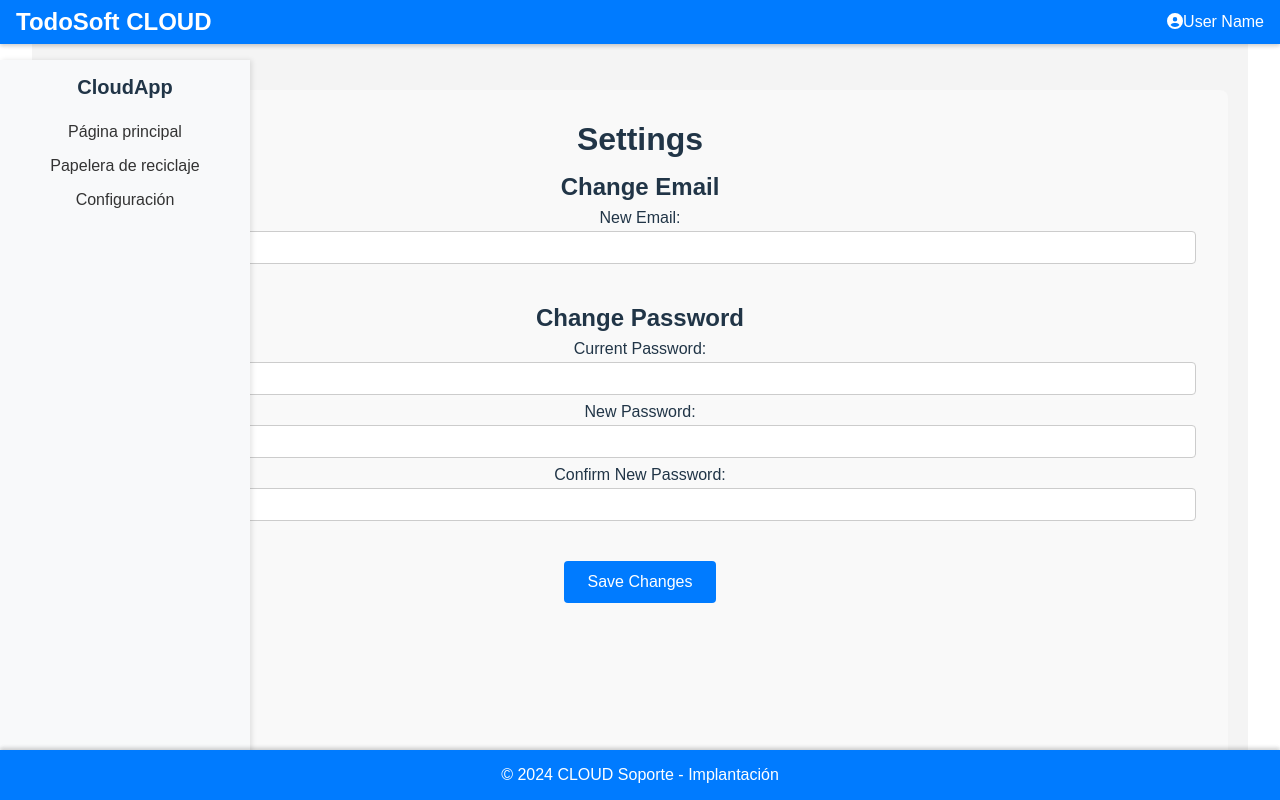
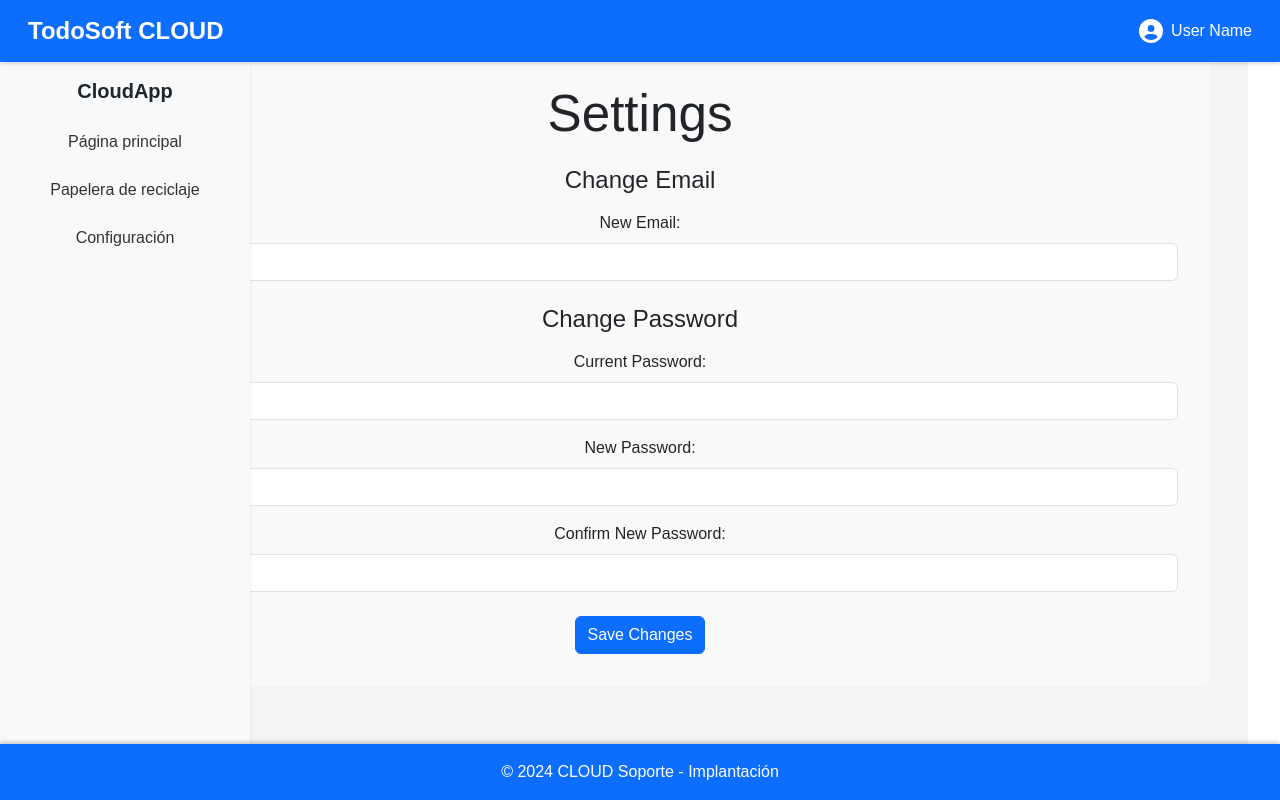
Before and after one commit to MatiasPerreng/CLOUDTS, a React (Vite) app: page /settings in a window 1280 px wide. Built offline with nearby package versions, Linux system fonts and the light colour scheme.

Commit message:
Cambios-bootstrap

```diff
--- a/src/App.css
+++ b/src/App.css
@@ -63,27 +63,3 @@ html, body {
 .read-the-docs {
   color: #888;
 }
-
-
-
-/* Footer styles */
-.footer {
-  color: #fff;
-  text-align: center;
-  padding: 1rem;
-  position: fixed;
-  width: 100%;
-  bottom: 0;
-  left: 0; /* Ensure it starts from the left edge */
-  box-shadow: 0 -2px 4px rgba(0,0,0,0.1);
-  box-sizing: border-box; /* Ensure padding does not affect width */
-  background-color: #007BFF;
-}
-
-.footer p {
-  margin: 0;
-}
-
-/* src/styles.css */
-
-/* Estilos específicos para la página de Settings */
--- a/src/components/Footer/Footer.css
+++ b/src/components/Footer/Footer.css
@@ -0,0 +1,12 @@
+.footer {
+    position: fixed;
+    width: 100%;
+    bottom: 0;
+    left: 0;
+    box-shadow: 0 -2px 4px rgba(0,0,0,0.1);
+    box-sizing: border-box;
+}
+
+.footer p {
+    margin: 0;
+}
--- a/src/components/Footer/Footer.jsx
+++ b/src/components/Footer/Footer.jsx
@@ -1,11 +1,13 @@
-
 import React from 'react';
-
+import 'bootstrap/dist/css/bootstrap.min.css';
+import './Footer.css';
 
 const Footer = () => {
     return (
-        <footer className="footer">
-            <p>&copy; {new Date().getFullYear()} CLOUD Soporte - Implantación </p>
+        <footer className="footer bg-primary text-white">
+            <div className="container text-center py-3">
+                <p className="mb-0">&copy; {new Date().getFullYear()} CLOUD Soporte - Implantación</p>
+            </div>
         </footer>
     );
 };
--- a/src/components/Navbar/Navbar.css
+++ b/src/components/Navbar/Navbar.css
@@ -1,24 +1,5 @@
-
-
 .navbar {
-    background-color: #007BFF;
-    color: #fff;
   padding: 0.5rem 1rem;
-    position: fixed;
-    width: 100%;
-    top: 0;
-    left: 0;
-    z-index: 1000;
-    box-shadow: 0 2px 4px rgba(0,0,0,0.1);
-    box-sizing: border-box; /* Ensure padding does not affect width */
-  }
-
-
-
-  .navbar-container {
-    display: flex;
-    justify-content: space-between;
-    align-items: center;
 }
 
 .navbar-brand {
@@ -26,29 +7,12 @@
   font-weight: bold;
 }
 
-  .navbar-links a {
-    color: #fff;
-    text-decoration: none;
-    margin: 0 1rem;
-    font-size: 1rem;
-  }
-
-  .navbar-links a:hover {
-    text-decoration: underline;
-  }
-
-  .navbar-profile {
-    display: flex;
-    align-items: center;
-  }
-
-  .profile-img {
-    border-radius: 50%;
-    width: 40px;
-    height: 40px;
-    margin-right: 0.5rem;
+.user-icon {
+  font-size: 1.5rem;
+  color: white;
 }
 
 .profile-name {
-    font-size: 0.875rem;
+  font-size: 1rem;
+  color: white;
 }
--- a/src/components/Navbar/Navbar.jsx
+++ b/src/components/Navbar/Navbar.jsx
@@ -1,19 +1,18 @@
-// Navbar.js
 import React from 'react';
 import { FontAwesomeIcon } from '@fortawesome/react-fontawesome';
 import { faUserCircle } from '@fortawesome/free-solid-svg-icons';
-import './Navbar.css'
-
+import 'bootstrap/dist/css/bootstrap.min.css';
+import './Navbar.css';
 
 const Navbar = () => {
     return (
-        <nav className="navbar">
-            <div className="navbar-container">
-                <div className="navbar-brand">TodoSoft CLOUD</div>
-                <div className="navbar-links">
-                    <div className="user-profile">
-                        <FontAwesomeIcon icon={faUserCircle} className="user-icon" />
-                        <span className="user-name">User Name</span>
+        <nav className="navbar navbar-expand-lg navbar-dark bg-primary fixed-top shadow-sm">
+            <div className="container-fluid">
+                <a className="navbar-brand" href="#">TodoSoft CLOUD</a>
+                <div className="d-flex">
+                    <div className="navbar-profile d-flex align-items-center">
+                        <FontAwesomeIcon icon={faUserCircle} className="user-icon me-2" />
+                        <span className="profile-name">User Name</span>
                     </div>
                 </div>
             </div>
--- a/src/components/Sidebar/Sidebar.css
+++ b/src/components/Sidebar/Sidebar.css
@@ -1,10 +1,9 @@
-/* Sidebar styles */
 .sidebar {
-    width: 250px;
+  width: 250px; /* Ajusta el ancho según sea necesario */
   background-color: #f8f9fa;
-    height: calc(100vh - 60px); /* Adjust based on the height of the navbar */
+  height: calc(100vh - 60px); /* Ajusta según la altura del navbar */
   position: fixed;
-    top: 60px; /* Adjust based on the height of the navbar */
+  top: 60px; /* Ajusta según la altura del navbar */
   left: 0;
   padding: 1rem;
   box-shadow: 2px 0 5px rgba(0,0,0,0.1);
@@ -38,3 +37,12 @@
 .sidebar-menu a:hover {
   background-color: #e9ecef;
 }
+@media (max-width: 768px) {
+  .sidebar {
+      width: 200px; /* Reduce el ancho del sidebar en pantallas más pequeñas */
+  }
+
+  .main-content {
+      margin-left: 0; /* Elimina el margen cuando el sidebar es oculto o colapsado */
+  }
+}
--- a/src/components/Sidebar/Sidebar.jsx
+++ b/src/components/Sidebar/Sidebar.jsx
@@ -1,17 +1,22 @@
-// Sidebar.js
 import React from 'react';
 import { Link } from 'react-router-dom';
-import './Sidebar.css'
+import 'bootstrap/dist/css/bootstrap.min.css';
+import './Sidebar.css';
 
 const Sidebar = () => {
     return (
-        <aside className="sidebar">
+        <aside className="sidebar bg-light shadow-sm">
             <div className="sidebar-brand">CloudApp</div>
-            <ul className="sidebar-menu">
-                <Link to="/">Página principal</Link>
-                <Link to="/bin">Papelera de reciclaje</Link>
-                <Link to="/settings">Configuración</Link>
-
+            <ul className="list-unstyled sidebar-menu">
+                <li>
+                    <Link to="/" className="sidebar-link">Página principal</Link>
+                </li>
+                <li>
+                    <Link to="/bin" className="sidebar-link">Papelera de reciclaje</Link>
+                </li>
+                <li>
+                    <Link to="/settings" className="sidebar-link">Configuración</Link>
+                </li>
             </ul>
         </aside>
     );
--- a/src/pages/Home/Home.css
+++ b/src/pages/Home/Home.css
@@ -3,23 +3,22 @@
 .home {
     display: flex;
     flex-direction: column;
-    height: 100vh;
-    overflow: hidden;
+    min-height: 100vh;
 }
 
 .main-layout {
     display: flex;
     flex: 1;
     overflow: hidden;
-    margin-top: 60px; /* Ajusta este valor según la altura del Navbar */
 }
 
 .main-content {
     flex: 1;
-    padding: 20px;
+    padding: 2rem;
     background-color: #f4f4f4;
     overflow: auto;
     box-sizing: border-box;
+    margin-top: 60px; /* Espacio suficiente para el Navbar */
 }
 
 .search-bar {
--- a/src/pages/Home/Home.jsx
+++ b/src/pages/Home/Home.jsx
@@ -1,4 +1,4 @@
-import { useState } from 'react';
+import React, { useState } from 'react';
 import Navbar from "../../components/Navbar/Navbar";
 import Sidebar from "../../components/Sidebar/Sidebar";
 import Footer from "../../components/Footer/Footer";
@@ -81,64 +81,66 @@ const Home = () => {
     });
 
     return (
-        <div className="home">
+        <div className="d-flex flex-column vh-100">
             <Navbar />
-            <div className="main-layout">
+            <div className="d-flex flex-grow-1">
                 <Sidebar />
-                <main className="main-content">
+                <main className="main-content flex-grow-1 p-3 bg-light overflow-auto">
                     <h1>Cloud de SOPORTE</h1>
-                    <div className="search-bar">
+                    <div className="mb-3">
                         <input
                             type="text"
                             placeholder="Buscar archivos o carpetas..."
+                            className="form-control"
                             value={searchQuery}
                             onChange={handleSearchChange}
                         />
                     </div>
 
-                    <div className="filters">
+                    <div className="mb-3 d-flex">
                         <button
-                            className={`filter-button ${filterType === 'all' ? 'active' : ''}`}
+                            className={`btn btn-outline-primary me-2 ${filterType === 'all' ? 'active' : ''}`}
                             onClick={() => handleFilterChange('all')}
                         >
                             Todos
                         </button>
                         <button
-                            className={`filter-button ${filterType === 'folder' ? 'active' : ''}`}
+                            className={`btn btn-outline-primary me-2 ${filterType === 'folder' ? 'active' : ''}`}
                             onClick={() => handleFilterChange('folder')}
                         >
                             Carpetas
                         </button>
                         <button
-                            className={`filter-button ${filterType === 'file' ? 'active' : ''}`}
+                            className={`btn btn-outline-primary ${filterType === 'file' ? 'active' : ''}`}
                             onClick={() => handleFilterChange('file')}
                         >
                             Archivos
                         </button>
                     </div>
 
-                    <div className="add-item">
+                    <div className="d-flex mb-3">
                         <input
                             type="text"
                             placeholder="Nombre del nuevo archivo o carpeta"
+                            className="form-control me-2"
                             value={newItemName}
                             onChange={(e) => setNewItemName(e.target.value)}
                         />
                         <button
-                            className="add-button"
+                            className="btn btn-primary me-2"
                             onClick={() => handleAddItem('folder')}
                         >
                             <FiPlus /> Carpeta
                         </button>
                         <button
-                            className="add-button"
+                            className="btn btn-primary"
                             onClick={() => handleAddItem('file')}
                         >
                             <FiPlus /> Archivo
                         </button>
                     </div>
 
-                    <div className="search-results">
+                    <div>
                         {filteredData.length > 0 ? (
                             renderTree(filteredData)
                         ) : (
--- a/src/pages/Settings/Settings.css
+++ b/src/pages/Settings/Settings.css
@@ -1,25 +1,20 @@
+/* Settings.css */
+
 .settings {
-    display: flex;
-    flex-direction: column;
-    min-height: 100vh; /* Asegúrate de que el contenedor ocupe al menos la altura completa del viewport */
+  flex: 1;
 }
 
 .settings-content {
-    margin-top: 60px; /* Ajusta según la altura del navbar */
-    margin-bottom: 60px; /* Ajusta según la altura del footer */
+  margin-top: 60px;
+  margin-bottom: 60px;
   padding: 2rem;
-    flex: 1; /* Permite que el contenido principal crezca y se ajuste */
   background-color: #f9f9f9;
   border-radius: 8px;
 }
 
-  .settings-content h1 {
+h1 {
   font-size: 2rem;
   margin-bottom: 1rem;
-  }
-
-  .settings-section {
-    margin-bottom: 2rem;
 }
 
 .settings-section h2 {
@@ -27,31 +22,17 @@
   margin-bottom: 0.5rem;
 }
 
-  .settings-section label {
-    display: block;
-    margin-bottom: 0.25rem;
+.error-text {
+  font-size: 0.875rem;
 }
 
-  .settings-section input {
-    width: 100%;
-    padding: 0.5rem;
-    margin-bottom: 0.5rem;
-    border: 1px solid #ccc;
-    border-radius: 4px;
-  }
-
-  .error-text {
-    color: red;
-    font-size: 0.875rem;
-    margin-top: 0.5rem;
+.settings-content .form-control {
+  max-width: 100%; /* Limit input field width within its container */
 }
 
 .submit-button {
   padding: 0.75rem 1.5rem;
-    border: none;
   border-radius: 4px;
-    background-color: #007bff;
-    color: white;
   font-size: 1rem;
   cursor: pointer;
   transition: background-color 0.3s;
--- a/src/pages/Settings/Settings.jsx
+++ b/src/pages/Settings/Settings.jsx
@@ -1,18 +1,15 @@
 import React, { useState } from 'react';
 import Navbar from "../../components/Navbar/Navbar";
 import Footer from "../../components/Footer/Footer";
-import './Settings.css'
-
-
+import './Settings.css';
+import 'bootstrap/dist/css/bootstrap.min.css'; // Import Bootstrap CSS
 
 const Settings = () => {
-    // State hooks to manage form input
     const [email, setEmail] = useState("");
     const [password, setPassword] = useState("");
     const [newPassword, setNewPassword] = useState("");
     const [confirmPassword, setConfirmPassword] = useState("");
 
-    // Handlers for form submission
     const handleEmailChange = (e) => setEmail(e.target.value);
     const handlePasswordChange = (e) => setPassword(e.target.value);
     const handleNewPasswordChange = (e) => setNewPassword(e.target.value);
@@ -25,55 +22,67 @@ const Settings = () => {
     };
 
     return (
-        <div className="settings">
+        <div className="settings d-flex flex-column min-vh-100">
             <Navbar />
-            <main className="settings-content">
-                <h1>Settings</h1>
+            <main className="settings-content container my-4">
+                <h1 className="mb-4">Settings</h1>
                 <form onSubmit={handleSubmit}>
-                    <section className="settings-section">
-                        <h2>Change Email</h2>
-                        <label htmlFor="email">New Email:</label>
+                    <section className="settings-section mb-4">
+                        <h2 className="h5 mb-3">Change Email</h2>
+                        <div className="mb-3">
+                            <label htmlFor="email" className="form-label">New Email:</label>
                             <input
                                 type="email"
                                 id="email"
                                 value={email}
                                 onChange={handleEmailChange}
+                                className="form-control"
                                 required
                             />
+                        </div>
                     </section>
 
-                    <section className="settings-section">
-                        <h2>Change Password</h2>
-                        <label htmlFor="current-password">Current Password:</label>
+                    <section className="settings-section mb-4">
+                        <h2 className="h5 mb-3">Change Password</h2>
+                        <div className="mb-3">
+                            <label htmlFor="current-password" className="form-label">Current Password:</label>
                             <input
                                 type="password"
                                 id="current-password"
                                 value={password}
                                 onChange={handlePasswordChange}
+                                className="form-control"
                                 required
                             />
-                        <label htmlFor="new-password">New Password:</label>
+                        </div>
+                        <div className="mb-3">
+                            <label htmlFor="new-password" className="form-label">New Password:</label>
                             <input
                                 type="password"
                                 id="new-password"
                                 value={newPassword}
                                 onChange={handleNewPasswordChange}
+                                className="form-control"
                                 required
                             />
-                        <label htmlFor="confirm-password">Confirm New Password:</label>
+                        </div>
+                        <div className="mb-3">
+                            <label htmlFor="confirm-password" className="form-label">Confirm New Password:</label>
                             <input
                                 type="password"
                                 id="confirm-password"
                                 value={confirmPassword}
                                 onChange={handleConfirmPasswordChange}
+                                className="form-control"
                                 required
                             />
                             {newPassword !== confirmPassword && confirmPassword.length > 0 && (
-                            <p className="error-text">Passwords do not match</p>
+                                <p className="error-text text-danger mt-2">Passwords do not match</p>
                             )}
+                        </div>
                     </section>
 
-                    <button type="submit" className="submit-button">Save Changes</button>
+                    <button type="submit" className="btn btn-primary">Save Changes</button>
                 </form>
             </main>
             <Footer />
```
Lines whose indentation alone changed are shown as unchanged.
